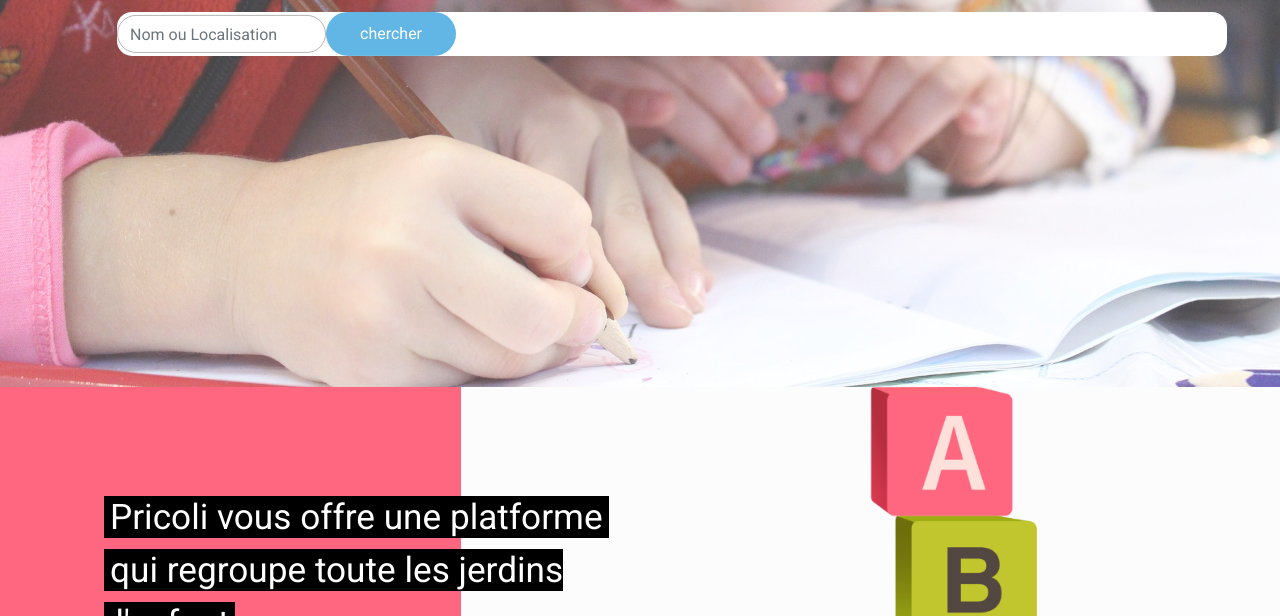
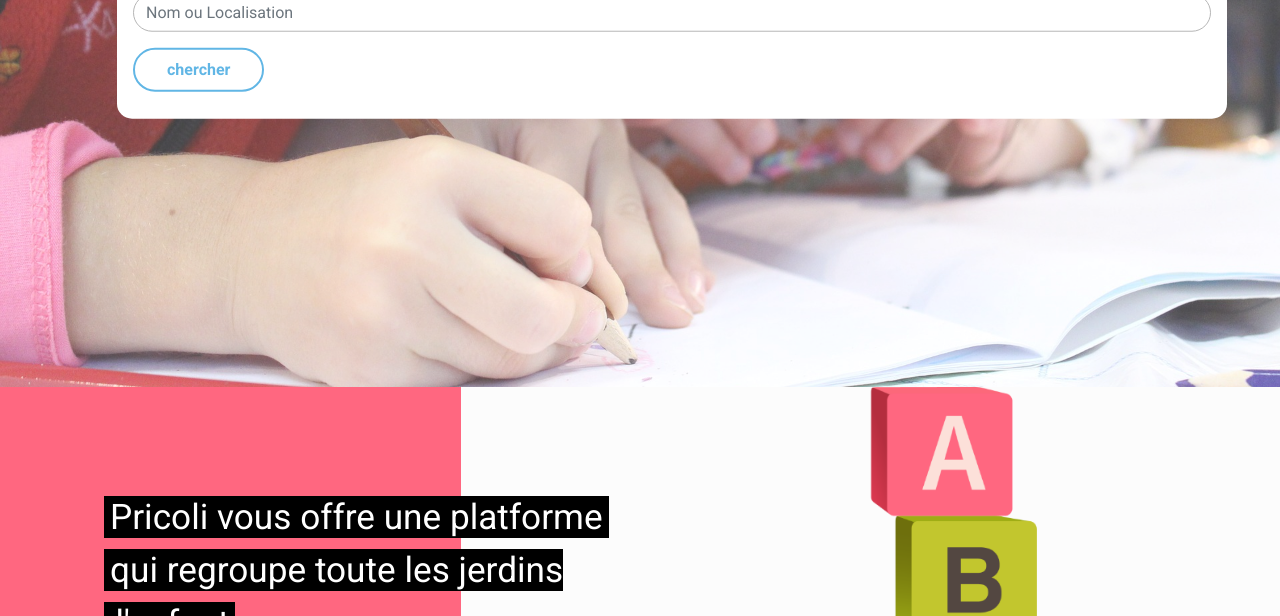
Before and after one commit to YosraSkhiri/pricoli, a website: page index.html in a window 1280 px wide. Shown: the part 484-1100 px from the top of the page. Drawn offline with nearby package versions, Linux system fonts and the light colour scheme.

Commit message:
fixed the search form in the hero section

```diff
--- a/index.html
+++ b/index.html
@@ -41,11 +41,11 @@
             <h1 class="h1">Bienvenus sur <br><span>Pricoli.</span> </h1>
             <p>Un siteweb tunisien déstiné aux jardins d'enfant.</p>
             <div class="hero-form">
-                <form class="form-inline">
-                    <label class="sr-only" for="inlineFormInputName2">Chercher un jardin d'enfant :</label>
+                <form class="form-group">
+                    <label class="" for="inlineFormInputName2">Chercher un jardin d'enfant :</label>
                     <input type="text" class="form-control" id="inlineFormInputName2" placeholder="Nom ou Localisation">
 
-                    <button type="submit" class="btn btn-search">chercher</button>
+                    <button type="submit" class="btn btn-primary">chercher</button>
                 </form>
             </div>
         </div>
--- a/scss/_custom.scss
+++ b/scss/_custom.scss
@@ -89,17 +89,20 @@
 
 
 .hero-form{
-    //padding: 2rem 1rem;
+    padding: .7rem 1rem ;
     background: white;
    border-radius: 15px;
 
+   input{
+       margin-bottom: 1rem;
+   }
+
+   label{
+        color: black;
+        display: block;
+   }
+
 }
-
-
-label{
-    color: black;
-}
-
 
 .home-section{
     width: 100%;
```
Also changed, not shown: css/main.css, 1 other file.
